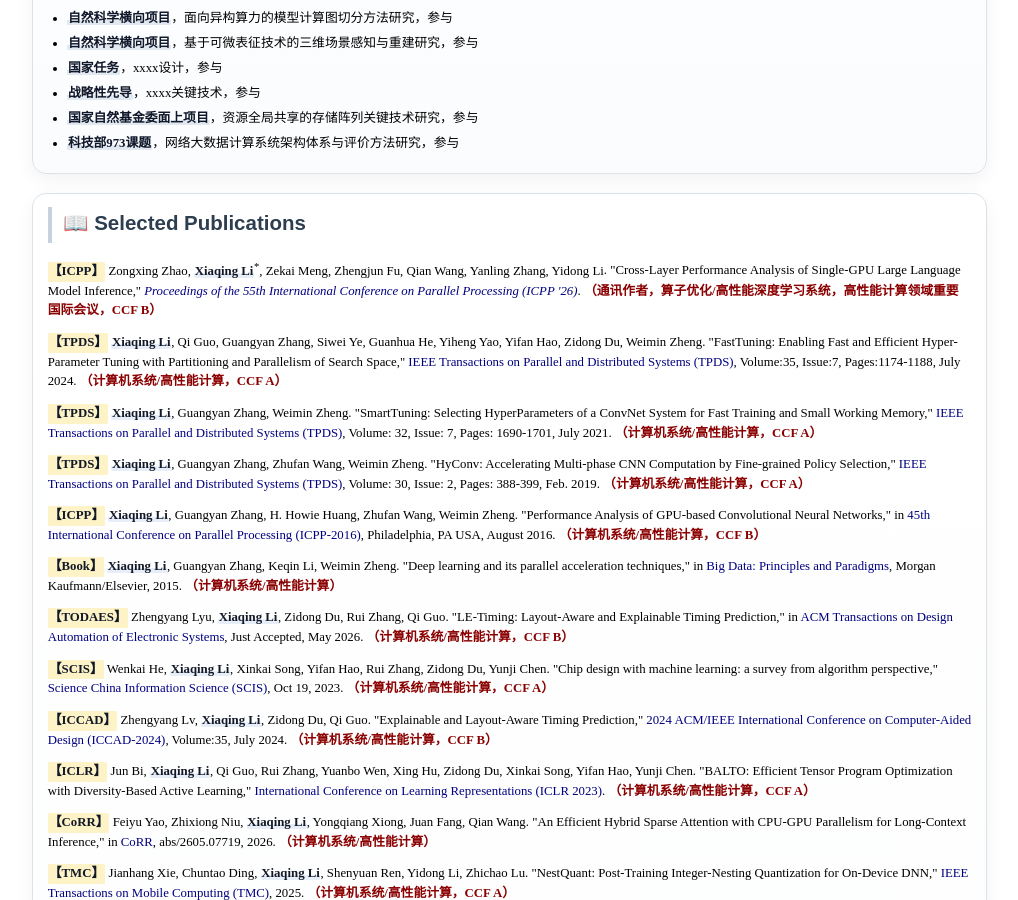
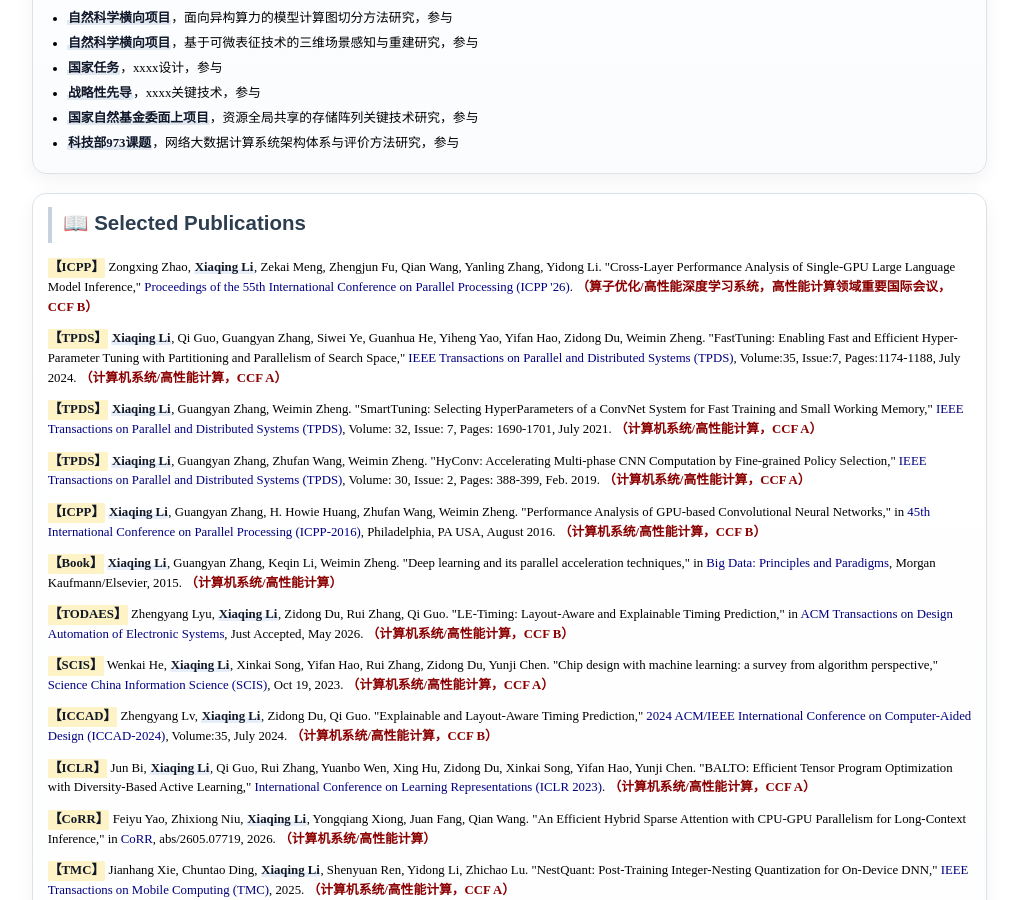
Before and after one commit to mlsys-research-jedy/mlsys-research-jedy.github.io, a Jekyll site: the page index.html, which Jekyll copies as it is, in a window 1280 px wide and 900 px high, scrolled down 1568 px. Shown: the whole window, without its empty margins (123-1141 px from the left). Built offline with Jekyll 4.4.1, drawn with Linux system fonts in a browser that asks for light colours.

Commit message:
ICPP'26 entry: remove italics and corresponding-author marks

```diff
--- a/index.html
+++ b/index.html
@@ -283,10 +283,10 @@
 
         <div class="paper-item">
             <span class="abbr">【ICPP】</span>
-            <span class="authors">Zongxing Zhao, <span class="self">Xiaqing Li</span><sup>*</sup>, Zekai Meng, Zhengjun Fu, Qian Wang, Yanling Zhang, Yidong Li</span>.
+            <span class="authors">Zongxing Zhao, <span class="self">Xiaqing Li</span>, Zekai Meng, Zhengjun Fu, Qian Wang, Yanling Zhang, Yidong Li</span>.
             "Cross-Layer Performance Analysis of Single-GPU Large Language Model Inference,"
-            <span class="venue"><em>Proceedings of the 55th International Conference on Parallel Processing (ICPP '26)</em></span>.
-            <span class="ccf">（通讯作者，算子优化/高性能深度学习系统，高性能计算领域重要国际会议，CCF B）</span>
+            <span class="venue">Proceedings of the 55th International Conference on Parallel Processing (ICPP '26)</span>.
+            <span class="ccf">（算子优化/高性能深度学习系统，高性能计算领域重要国际会议，CCF B）</span>
         </div>
         <div class="paper-item">
             <span class="abbr">【TPDS】</span>
```
